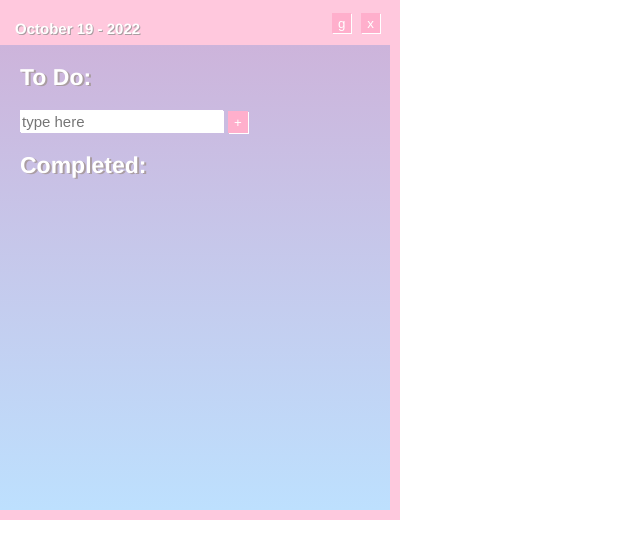
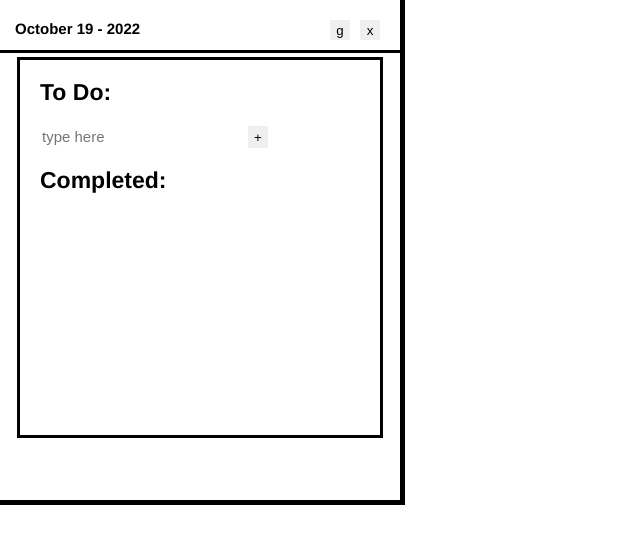
Before and after one commit to piperbacker/toodoo-chrome-ext, a React (Create React App) app: page / in a window 1280 px wide. Shown: the top 558 px of the page, without its empty margins (0-640 px from the left). Built offline with nearby package versions, Linux system fonts and the light colour scheme.

Commit message:
updating ui adding delete on hover

```diff
--- a/src/App.css
+++ b/src/App.css
@@ -1,60 +1,52 @@
 .App {
-  box-sizing: border-box;
   width: 400px;
   height: 500px;
   text-align: left;
   list-style-type: none;
   font-family: Helvetica;
-  color: white;
-  background-color: #ffc8dd;
+  outline: 5px solid black;
 }
 
 .Header {
-  height: 35px;
+  height: 8%;
+  margin-bottom: 10px;
   padding: 5px;
   display: grid;
   grid-template-columns: 1fr 1fr;
-  background-color: #ffc8dd;
-  color: white;
+  outline: 3px solid black;
 }
 
 #date {
   font-weight: bold;
   font-size: 15px;
   margin-left: 10px;
-  text-shadow: 1px 1px #aa9da2;
 }
 
 #close-window,
 #gthb {
-  height: 20px;
   float: right;
   margin: 5px;
-  margin-top: 8px;
+  height: 20px;
+  width: 20px;
 }
 
 #hdr-btns {
-  margin-right: 10px;
+  height: 20px;
+  margin: 5px;
+  padding: 5px;
 }
 
 h2 {
   font-size: 23px;
-  text-shadow: 2px 1px #aa9da2;
 }
 
 .body {
-  outline-style: solid;
-  outline-width: 10px;
-  outline-color: #ffc8dd;
-  width: 390px;
-  height: 465px;
+  width: 90%;
+  height: 75%;
   overflow: auto;
-  scrollbar-color: #ffafcc white;
-  background-image: linear-gradient(#cdb4db, #bde0fe);
-}
-
-.scroller {
-  scrollbar-color: #ffafcc white;
+  outline: 3px solid black;
+  margin: 0 auto;
+  position: relative;
 }
 
 #lists {
@@ -74,14 +66,15 @@ li {
 
 button {
   border-style: none;
-  box-shadow: 1px 1px white;
-  background-color: #ffafcc;
+}
+
+button:hover {
+  background-color: black;
   color: white;
 }
 
 input {
   border-style: none;
-  box-shadow: 1px 1px white;
   margin-right: 5px;
 }
 
@@ -94,24 +87,18 @@ input {
   height: 22px;
 }
 
-input,
-select,
-textarea {
-  color: grey;
-}
-
 input:focus,
-select:focus,
-textarea:focus,
 button:focus {
-    outline-color: #ffc8dd;
+    outline-color: black;
 }
 
 #delete-btn {
   float: right;
   margin-right: 50px;
+  display: none
 }
 
-.form-check-input:hover, #delete-btn:hover {
-  display: inline;
+.listItem:hover #delete-btn {
+  display: block;
+
 }
--- a/src/App.js
+++ b/src/App.js
@@ -104,7 +104,6 @@ const AddItem = ({ name, onChange, onAdd, onKeyPress }) => (
       placeholder='type here'
       minLength={1}
       autoComplete="off"
-      //onKeyPress={this.handleKeyPress}
       onKeyPress={(e) => {
         if(e.key === 'Enter'){
           onAdd();
@@ -121,7 +120,7 @@ const List = ({ title, list, condition, onDelete, onCheckboxChange }) => (
     <h2>{title}</h2>
     <ul>{list.map((item) => (
       (item.isCompleted === condition) ?
-        (<li key={item.id}>
+        (<li className="listItem" key={item.id}>
           <input
             type="checkbox"
             id={item.id}
```
